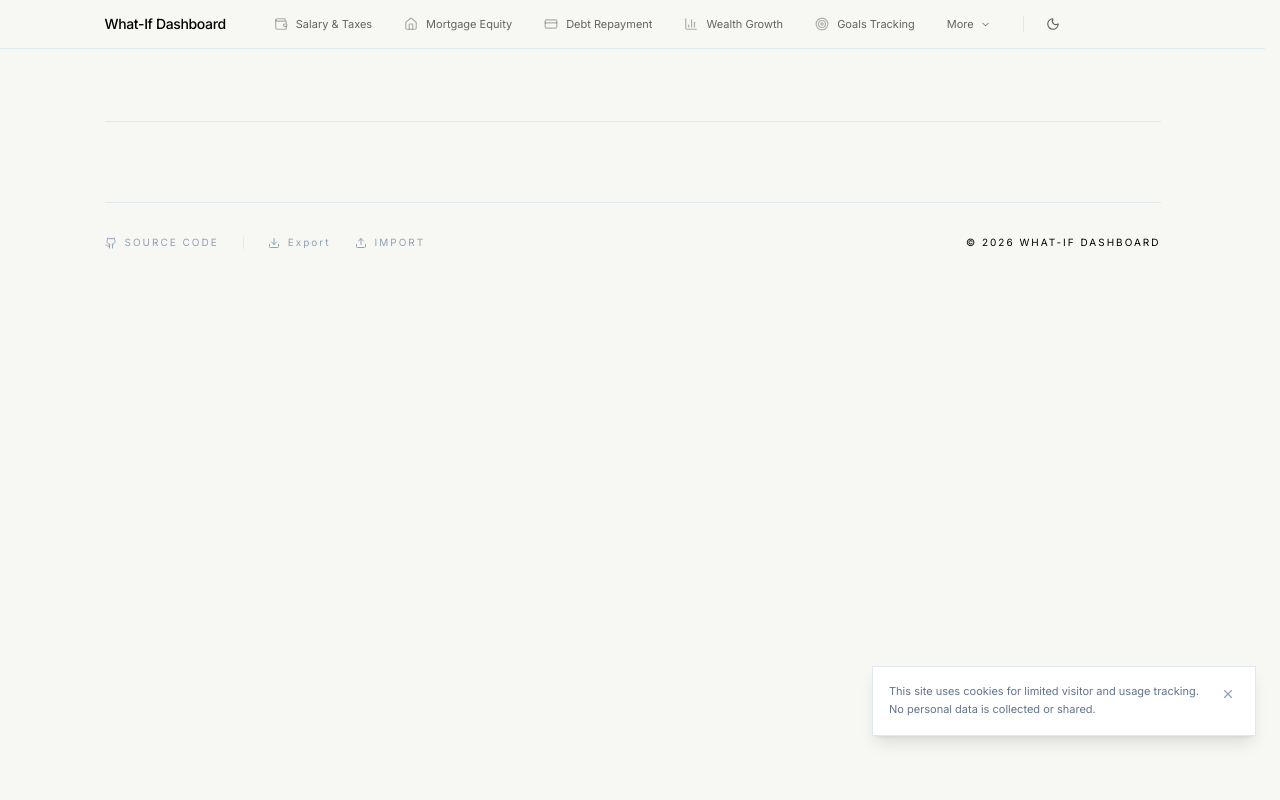
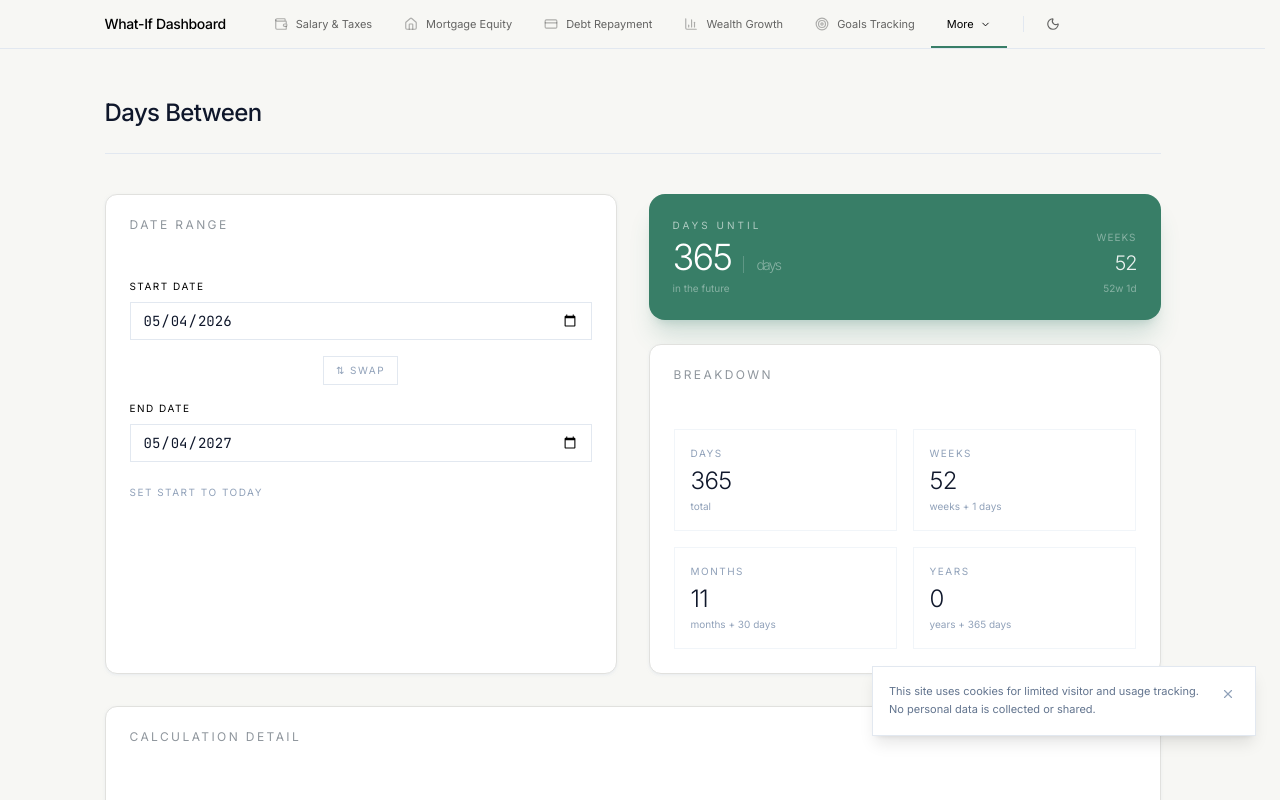
Before and after one commit to romayneeastmond/whatifdashboard-react-vite-framer-tailwind, a React (Vite) app: page /daysbetween in a window 1280 px wide. Shown: the top 800 px of the page. Built offline with nearby package versions, Linux system fonts and the light colour scheme.

Commit message:
feat: Add days between calculator.

```diff
--- a/src/App.tsx
+++ b/src/App.tsx
@@ -27,6 +27,7 @@ import {
 	ChevronDown,
 	Dumbbell,
 	Flame,
+	CalendarDays,
 } from 'lucide-react';
 import { SalaryCalculator } from './components/calculators/SalaryCalculator';
 import { MortgageCalculator } from './components/calculators/MortgageCalculator';
@@ -37,6 +38,7 @@ import { BardalCalculator } from './components/calculators/BardalCalculator';
 import { DebtCalculator } from './components/calculators/DebtCalculator';
 import { ProteinCalculator } from './components/calculators/ProteinCalculator';
 import { WeightLossCalculator } from './components/calculators/WeightLossCalculator';
+import { DaysBetweenCalculator } from './components/calculators/DaysBetweenCalculator';
 import { MultiOptionPage } from './components/MultiOptionPage';
 import { LandingPage } from './components/LandingPage';
 import { CookieBanner } from './components/CookieBanner';
@@ -57,6 +59,7 @@ type MoreEntry = MoreNavItem | MoreDivider;
 const MORE_ITEMS: MoreEntry[] = [
 	{ path: '/bardal', label: 'Bardal Factor', icon: Scale },
 	{ path: '/time', label: 'Time Allocation', icon: Clock },
+	{ path: '/daysbetween', label: 'Days Between', icon: CalendarDays },
 	{ path: '/weightloss', label: 'Weight Loss', icon: Flame },
 	{ path: '/protein', label: 'Protein Intake', icon: Dumbbell },
 	{ divider: true },
@@ -193,7 +196,7 @@ export default function App() {
 		}
 	}, [isDarkMode]);
 
-	const CALCULATOR_PATHS = ['/salary', '/mortgage', '/debt', '/investing', '/goals', '/bardal', '/time', '/weightloss', '/protein', '/multi'];
+	const CALCULATOR_PATHS = ['/salary', '/mortgage', '/debt', '/investing', '/goals', '/bardal', '/time', '/daysbetween', '/weightloss', '/protein', '/multi'];
 
 	React.useEffect(() => {
 		let styleEl: HTMLStyleElement | null = null;
@@ -489,6 +492,7 @@ export default function App() {
 								<Route path="/time" element={<TimeCalculator />} />
 								<Route path="/bardal" element={<BardalCalculator />} />
 								<Route path="/debt" element={<DebtCalculator />} />
+								<Route path="/daysbetween" element={<DaysBetweenCalculator />} />
 								<Route path="/weightloss" element={<WeightLossCalculator />} />
 								<Route path="/protein" element={<ProteinCalculator />} />
 								<Route path="/multi" element={<MultiOptionPage />} />
--- a/src/components/LandingPage.tsx
+++ b/src/components/LandingPage.tsx
@@ -5,7 +5,7 @@
 
 import { Link } from 'react-router-dom';
 import { motion } from 'motion/react';
-import { BarChart3, Home, Wallet, Clock, Target, ArrowRight, ChevronDown, Scale, CreditCard, LayoutGrid, Dumbbell, Flame } from 'lucide-react';
+import { BarChart3, Home, Wallet, Clock, Target, ArrowRight, ChevronDown, Scale, CreditCard, LayoutGrid, Dumbbell, Flame, CalendarDays } from 'lucide-react';
 import { useState } from 'react';
 
 const TOOLS = [
@@ -71,6 +71,15 @@ const TOOLS = [
 		bg: 'bg-amber-50 dark:bg-amber-950/40',
 		description:
 			'Audit how you spend your 24 hours. Allocate time across sleep, work, fitness, chores, learning, and leisure to find a balance that works for you.',
+	},
+	{
+		path: '/daysbetween',
+		label: 'Days Between',
+		icon: CalendarDays,
+		color: 'text-sky-600 dark:text-sky-400',
+		bg: 'bg-sky-50 dark:bg-sky-950/40',
+		description:
+			'Calculate the exact number of days, weeks, months, and years between any two dates. Shows both a total and a broken-down remainder for each unit.',
 	},
 	{
 		path: '/weightloss',
--- a/src/components/MultiOptionPage.tsx
+++ b/src/components/MultiOptionPage.tsx
@@ -5,7 +5,7 @@
 
 import React from 'react';
 import { motion, AnimatePresence } from 'motion/react';
-import { Wallet, Home, BarChart3, Target, Clock, Scale, CreditCard, Check, Dumbbell, Flame } from 'lucide-react';
+import { Wallet, Home, BarChart3, Target, Clock, Scale, CreditCard, Check, Dumbbell, Flame, CalendarDays } from 'lucide-react';
 import { SalaryCalculator } from './calculators/SalaryCalculator';
 import { MortgageCalculator } from './calculators/MortgageCalculator';
 import { InvestmentCalculator } from './calculators/InvestmentCalculator';
@@ -15,6 +15,7 @@ import { BardalCalculator } from './calculators/BardalCalculator';
 import { DebtCalculator } from './calculators/DebtCalculator';
 import { ProteinCalculator } from './calculators/ProteinCalculator';
 import { WeightLossCalculator } from './calculators/WeightLossCalculator';
+import { DaysBetweenCalculator } from './calculators/DaysBetweenCalculator';
 import { cn } from '../lib/utils';
 
 const REGISTRY = [
@@ -25,6 +26,7 @@ const REGISTRY = [
 	{ id: 'time',     label: 'Time Allocation',    icon: Clock,      component: TimeCalculator      },
 	{ id: 'bardal',   label: 'Bardal Factor',      icon: Scale,      component: BardalCalculator    },
 	{ id: 'debt',     label: 'Debt Repayment',     icon: CreditCard, component: DebtCalculator      },
+	{ id: 'daysbetween', label: 'Days Between',     icon: CalendarDays, component: DaysBetweenCalculator },
 	{ id: 'weightloss', label: 'Weight Loss',       icon: Flame,      component: WeightLossCalculator },
 	{ id: 'protein',  label: 'Protein Intake',     icon: Dumbbell,   component: ProteinCalculator   },
 ] as const;
--- /dev/null
+++ b/src/components/calculators/DaysBetweenCalculator.tsx
@@ -0,0 +1,237 @@
+/**
+ * @license
+ * SPDX-License-Identifier: Apache-2.0
+ */
+
+import React, { useMemo } from 'react';
+import { Card, CardHeader, CardContent } from '../ui/Controls';
+
+interface DaysBetweenData {
+	startDate: string;
+	endDate: string;
+}
+
+function today() {
+	return new Date().toISOString().split('T')[0];
+}
+
+function defaultData(): DaysBetweenData {
+	const start = today();
+	const end = new Date();
+	end.setFullYear(end.getFullYear() + 1);
+	return { startDate: start, endDate: end.toISOString().split('T')[0] };
+}
+
+function fmt(n: number) {
+	return n.toLocaleString(undefined, { maximumFractionDigits: 0 });
+}
+
+export const DaysBetweenCalculator = () => {
+	const [data, setData] = React.useState<DaysBetweenData>(() => {
+		try {
+			const saved = localStorage.getItem('daysbetween_data');
+			return saved ? JSON.parse(saved) : defaultData();
+		} catch {
+			return defaultData();
+		}
+	});
+
+	React.useEffect(() => {
+		localStorage.setItem('daysbetween_data', JSON.stringify(data));
+	}, [data]);
+
+	const results = useMemo(() => {
+		const start = new Date(data.startDate);
+		const end = new Date(data.endDate);
+		if (isNaN(start.getTime()) || isNaN(end.getTime())) return null;
+
+		const msPerDay = 1000 * 60 * 60 * 24;
+		const diffMs = end.getTime() - start.getTime();
+		const days = Math.round(diffMs / msPerDay);
+		const absDays = Math.abs(days);
+
+		const weeks = absDays / 7;
+		const wholeWeeks = Math.floor(weeks);
+		const remainderDays = absDays % 7;
+
+		const months = absDays / 30.4375;
+		const wholeMonths = Math.floor(months);
+		const remainderDaysFromMonths = Math.round((months - wholeMonths) * 30.4375);
+
+		const years = Math.floor(absDays / 365.25);
+		const remainderDaysFromYears = Math.round(absDays - years * 365.25);
+
+		const direction = days === 0 ? 'same' : days > 0 ? 'future' : 'past';
+
+		return { days, absDays, weeks, wholeWeeks, remainderDays, months, wholeMonths, remainderDaysFromMonths, years, remainderDaysFromYears, direction };
+	}, [data]);
+
+	const inputClass =
+		'w-full px-3 py-2 text-sm font-mono bg-white dark:bg-white/5 border border-slate-200 dark:border-white/10 text-slate-900 dark:text-white focus:outline-none focus:border-[#387E67] dark:focus:border-[#52B788] transition-colors';
+
+	const swapDates = () => setData((d) => ({ startDate: d.endDate, endDate: d.startDate }));
+
+	return (
+		<div className="space-y-8">
+			<div className="grid grid-cols-1 lg:grid-cols-2 gap-8">
+				{/* Inputs */}
+				<Card>
+					<CardHeader>
+						<h3 className="text-xs font-normal text-[#8f969d] dark:text-white/40 uppercase tracking-[0.2em] leading-none py-1">
+							Date Range
+						</h3>
+					</CardHeader>
+					<CardContent>
+						<div className="space-y-4">
+							<div>
+								<label className="text-[10px] font-normal uppercase tracking-[0.15em] text-black dark:text-white/60 mb-2 block">
+									Start Date
+								</label>
+								<input
+									type="date"
+									value={data.startDate}
+									onChange={(e) => setData((d) => ({ ...d, startDate: e.target.value }))}
+									className={inputClass}
+								/>
+							</div>
+
+							<div className="flex justify-center">
+								<button
+									onClick={swapDates}
+									className="text-[10px] uppercase tracking-[0.15em] text-slate-400 dark:text-white/30 hover:text-[#387E67] dark:hover:text-[#52B788] transition-colors cursor-pointer border border-slate-200 dark:border-white/10 px-3 py-1.5"
+								>
+									⇅ Swap
+								</button>
+							</div>
+
+							<div>
+								<label className="text-[10px] font-normal uppercase tracking-[0.15em] text-black dark:text-white/60 mb-2 block">
+									End Date
+								</label>
+								<input
+									type="date"
+									value={data.endDate}
+									onChange={(e) => setData((d) => ({ ...d, endDate: e.target.value }))}
+									className={inputClass}
+								/>
+							</div>
+
+							<button
+								onClick={() => setData((d) => ({ ...d, startDate: today() }))}
+								className="text-[10px] uppercase tracking-[0.15em] text-slate-400 dark:text-white/30 hover:text-[#387E67] dark:hover:text-[#52B788] transition-colors cursor-pointer"
+							>
+								Set start to today
+							</button>
+						</div>
+					</CardContent>
+				</Card>
+
+				{/* Results */}
+				<div className="space-y-6">
+					{results && results.days !== 0 ? (
+						<>
+							<Card variant="summary">
+								<CardContent>
+									<div className="flex justify-between items-end">
+										<div>
+											<p className="text-white/60 text-[10px] uppercase tracking-[0.3em] font-normal mb-1">
+												{results.direction === 'future' ? 'Days Until' : 'Days Since'}
+											</p>
+											<p className="text-4xl font-light tracking-tighter font-sans">
+												{fmt(results.absDays)}
+												<span className="text-sm border-l border-white/20 ml-3 pl-3 text-white/40">days</span>
+											</p>
+											<p className="text-white/40 text-[10px] mt-1 font-normal">
+												{results.direction === 'future' ? 'in the future' : 'in the past'}
+											</p>
+										</div>
+										<div className="text-right">
+											<p className="text-white/40 text-[10px] uppercase tracking-widest font-normal mb-1">
+												Weeks
+											</p>
+											<p className="text-xl font-light tracking-tighter text-white/90">
+												{fmt(Math.round(results.weeks * 10) / 10)}
+											</p>
+											<p className="text-white/40 text-[10px] mt-1 font-normal">
+												{results.wholeWeeks}w {results.remainderDays}d
+											</p>
+										</div>
+									</div>
+								</CardContent>
+							</Card>
+
+							<Card>
+								<CardHeader>
+									<h3 className="text-xs font-normal text-[#8f969d] dark:text-white/40 uppercase tracking-[0.2em] leading-none py-1">
+										Breakdown
+									</h3>
+								</CardHeader>
+								<CardContent>
+									<div className="grid grid-cols-2 gap-4">
+										{[
+											{ label: 'Days', value: fmt(results.absDays), unit: 'total' },
+											{ label: 'Weeks', value: `${results.wholeWeeks}`, unit: `weeks + ${results.remainderDays} days` },
+											{ label: 'Months', value: `${results.wholeMonths}`, unit: `months + ${results.remainderDaysFromMonths} days` },
+											{ label: 'Years', value: `${results.years}`, unit: `years + ${results.remainderDaysFromYears} days` },
+										].map(({ label, value, unit }) => (
+											<div key={label} className="border border-slate-100 dark:border-white/5 p-4">
+												<p className="text-[10px] uppercase tracking-[0.15em] text-slate-400 dark:text-white/30 mb-1">{label}</p>
+												<p className="text-2xl font-light tracking-tight text-slate-900 dark:text-white">
+													{value}
+												</p>
+												<p className="text-[10px] text-slate-400 dark:text-white/30 mt-0.5">{unit}</p>
+											</div>
+										))}
+									</div>
+								</CardContent>
+							</Card>
+						</>
+					) : results?.days === 0 ? (
+						<Card>
+							<CardContent>
+								<p className="text-sm text-slate-400 dark:text-white/30 py-4 text-center">
+									Both dates are the same — difference is 0 days.
+								</p>
+							</CardContent>
+						</Card>
+					) : (
+						<Card>
+							<CardContent>
+								<p className="text-sm text-slate-400 dark:text-white/30 py-4 text-center">
+									Enter valid start and end dates to calculate the difference.
+								</p>
+							</CardContent>
+						</Card>
+					)}
+				</div>
+			</div>
+
+			{/* Detail table */}
+			{results && results.absDays > 0 && (
+				<Card>
+					<CardHeader>
+						<h3 className="text-xs font-normal text-[#8f969d] dark:text-white/40 uppercase tracking-[0.2em] leading-none py-1">
+							Calculation Detail
+						</h3>
+					</CardHeader>
+					<CardContent>
+						<div className="divide-y divide-slate-100 dark:divide-white/5 text-sm">
+							{[
+								{ label: 'Total Days', value: fmt(results.absDays) },
+								{ label: 'Total Weeks', value: `${fmt(Math.round(results.weeks * 100) / 100)} (${results.wholeWeeks}w ${results.remainderDays}d)` },
+								{ label: 'Total Months', value: `${fmt(Math.round(results.months * 10) / 10)} (${results.wholeMonths}mo ${results.remainderDaysFromMonths}d)` },
+								{ label: 'Total Years', value: `${results.years}yr ${results.remainderDaysFromYears}d` },
+								{ label: 'Direction', value: results.direction === 'future' ? 'End date is in the future' : 'End date is in the past' },
+							].map(({ label, value }) => (
+								<div key={label} className="flex justify-between items-center py-3">
+									<span className="text-slate-500 dark:text-white/40 text-xs uppercase tracking-wider">{label}</span>
+									<span className="font-mono text-slate-900 dark:text-white text-sm">{value}</span>
+								</div>
+							))}
+						</div>
+					</CardContent>
+				</Card>
+			)}
+		</div>
+	);
+};
```
Also changed, not shown: 2 other files (tests, documents, lock files or other folders).
